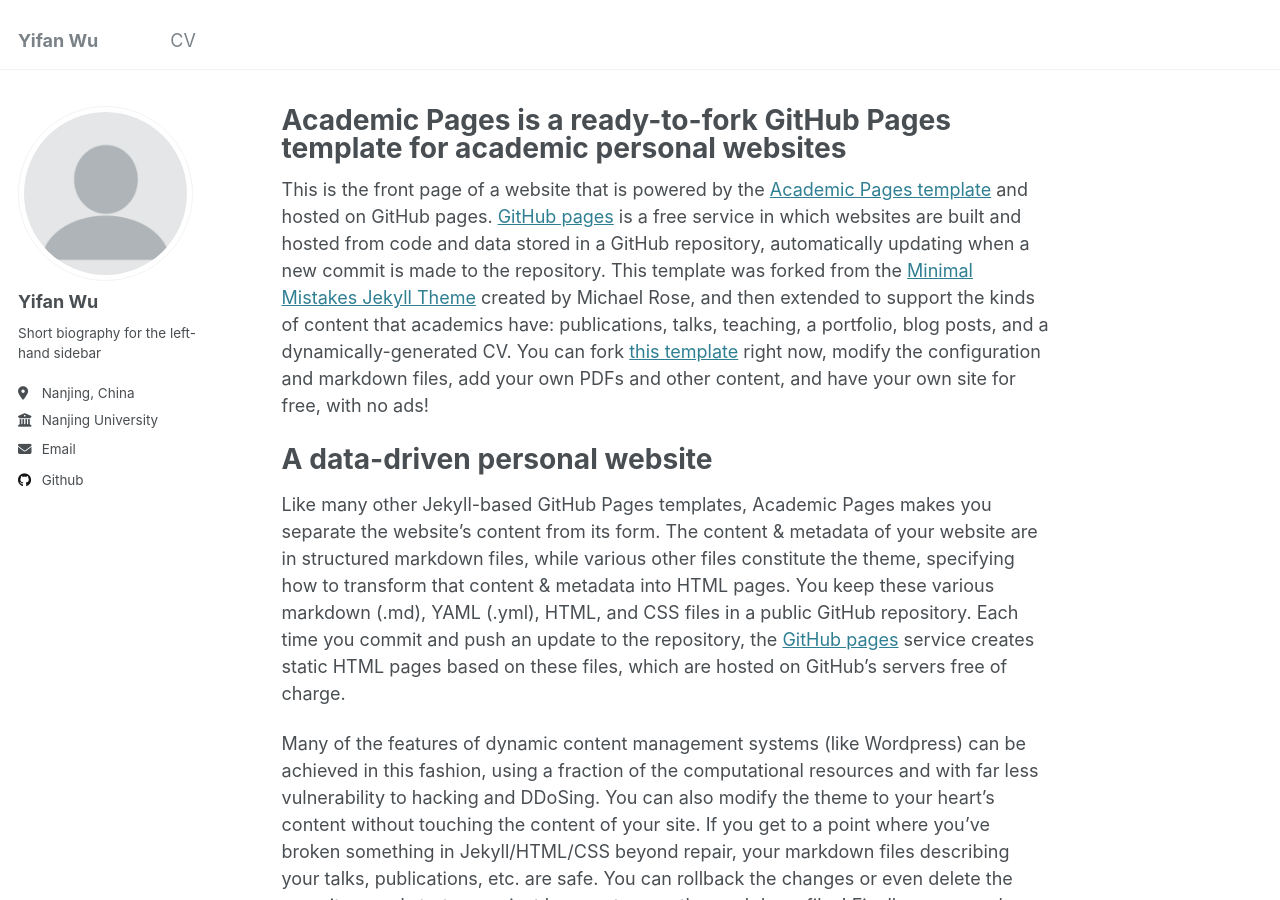
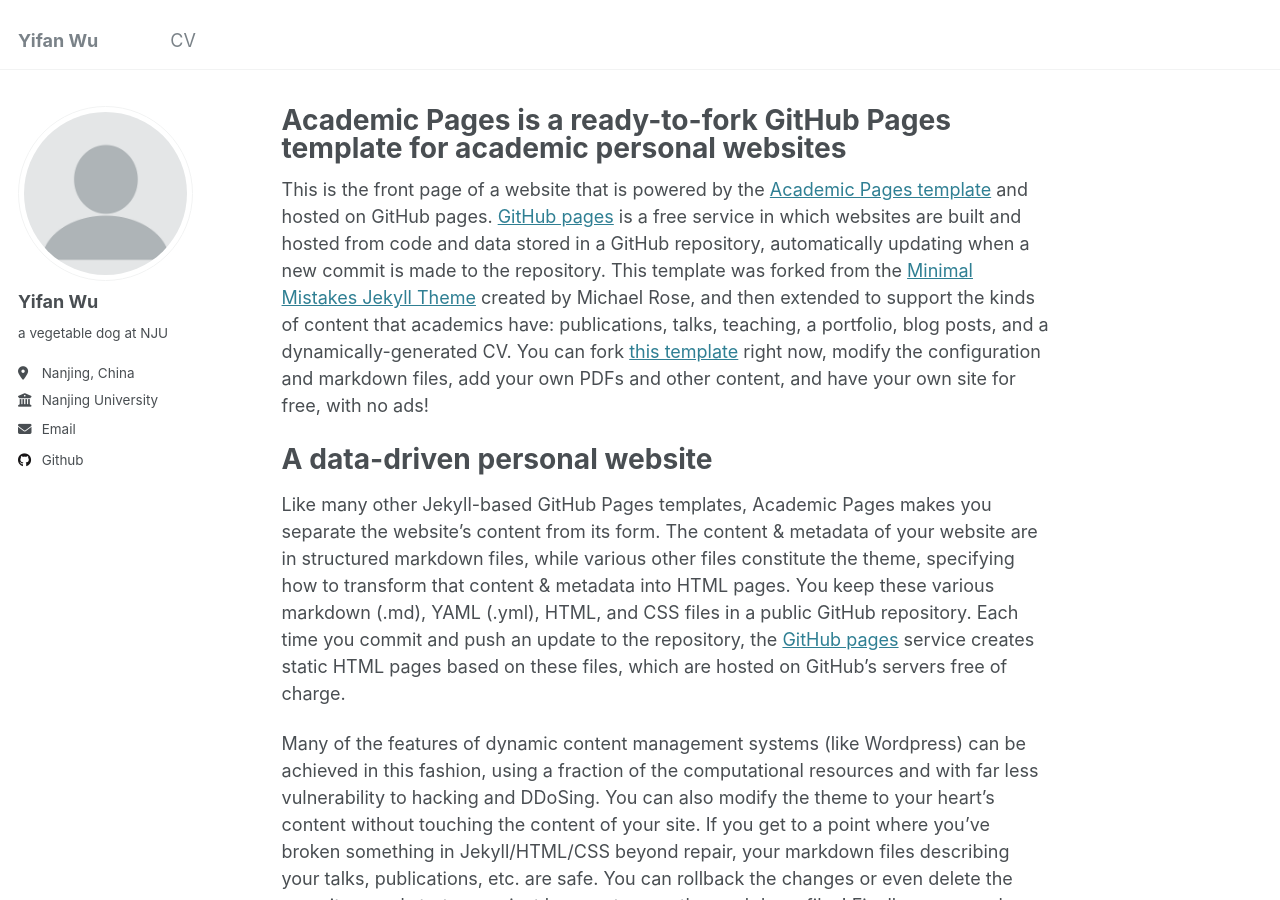
Before and after one commit to wyf0722/wyf0722.github.io, a Jekyll site: the page built from _pages/about.md, in a window 1280 px wide and 900 px high. Built offline with Jekyll 4.4.1, drawn with Linux system fonts in a browser that asks for light colours.

Commit message:
docs: bio info

```diff
--- a/_config.yml
+++ b/_config.yml
@@ -24,7 +24,7 @@ author:
   avatar           : "profile.png"
   name             : "Yifan Wu"
   pronouns         : # example: "she/her"
-  bio              : "Short biography for the left-hand sidebar"
+  bio              : "a vegetable dog at NJU"
   location         : "Nanjing, China"
   employer         : "Nanjing University"
   uri              : # URL
```
